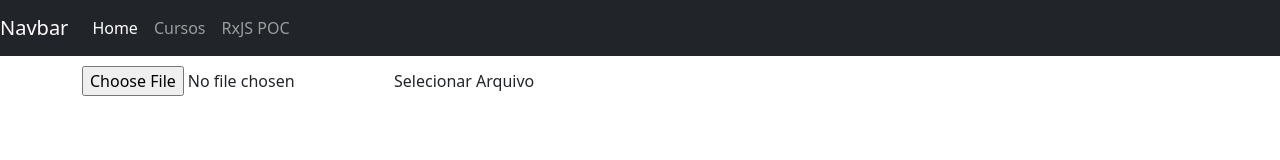
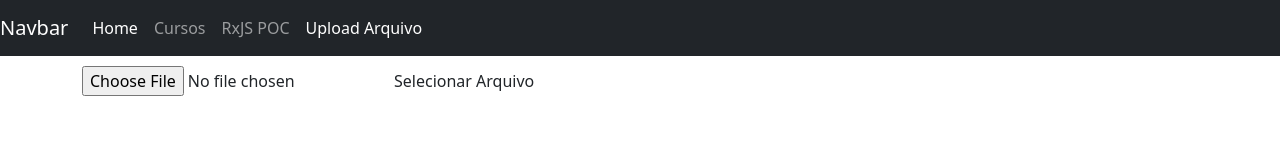
Before and after one commit to eduardopvieira/learning-angular, an Angular app in the folder learning-angular/requests-http/: page /upload in a window 1280 px wide. Shown: the top 160 px of the page. Built offline with nearby package versions, Linux system fonts and the light colour scheme.

Commit message:
feat: Nova rota

```diff
--- a/learning-angular/requests-http/src/app/app.component.html
+++ b/learning-angular/requests-http/src/app/app.component.html
@@ -9,6 +9,7 @@
       <a class="nav-item nav-link" [routerLink]="['/']" routerLinkActive="active">Home </a>
       <a class="nav-item nav-link" [routerLink]="['/cursos']" routerLinkActive="active">Cursos</a>
       <a class="nav-item nav-link" [routerLink]="['/rxjs-poc']" routerLinkActive="active">RxJS POC</a>
+      <a class="nav-item nav-link" [routerLink]="['/upload']" routerLinkActive="active">Upload Arquivo</a>
     </div>
   </div>
 </nav>
```
